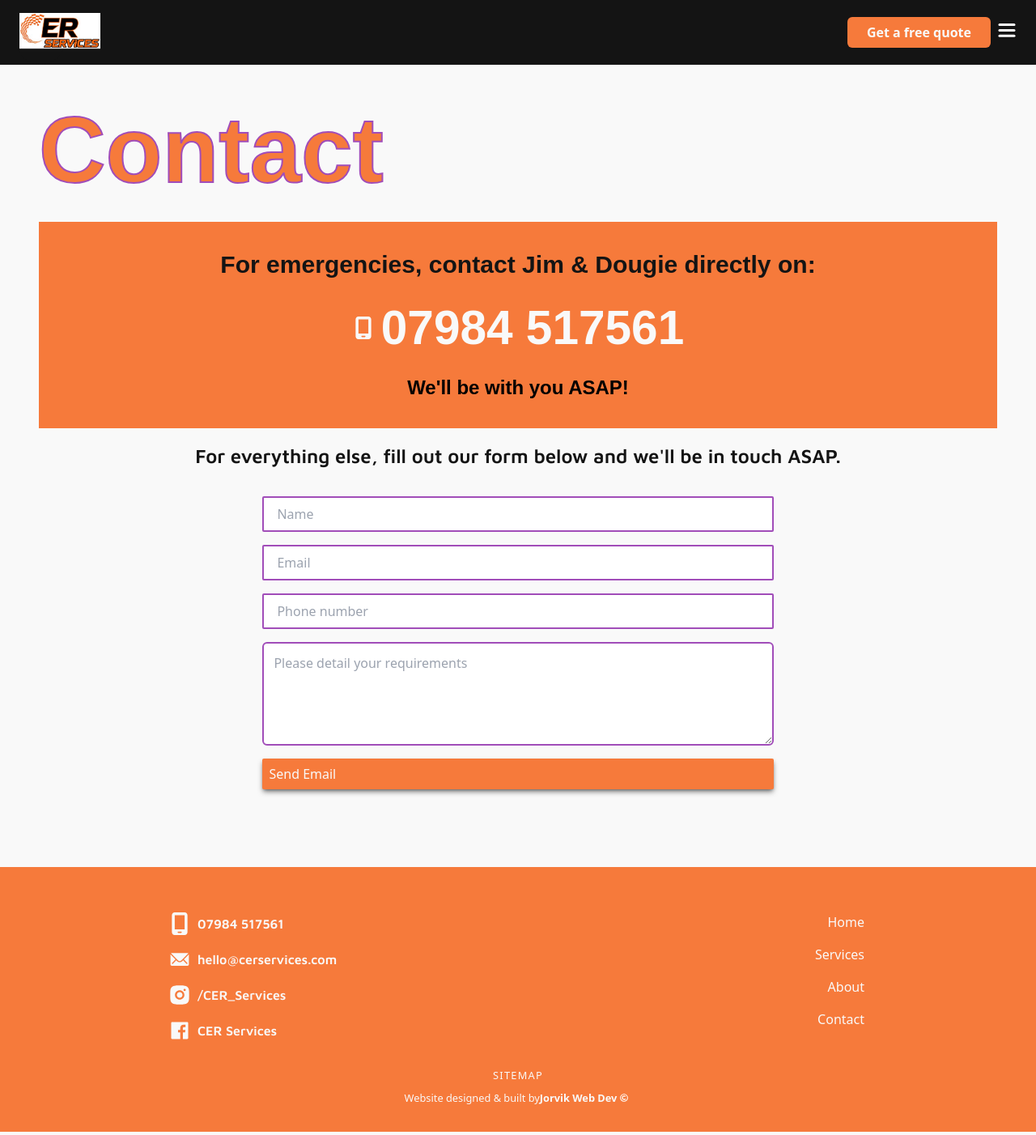
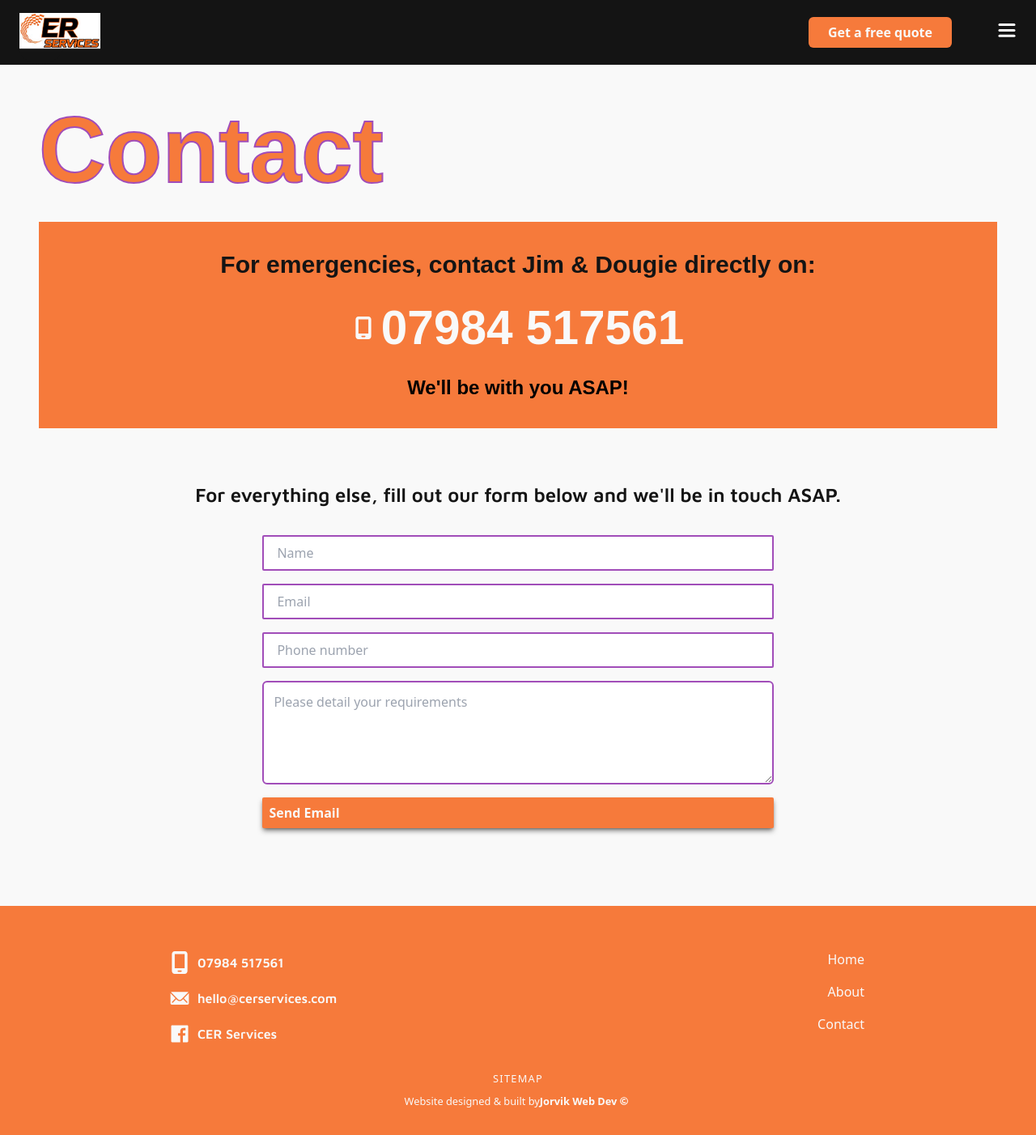
Before and after one commit to hannahf86/cer-services, a React (Vite) app: page /contact in a window 1280 px wide. Shown: the whole page at 81% size. Built offline with nearby package versions, Linux system fonts and the light colour scheme; a web font is replaced by a local one.

Commit message:
responsive design complete

```diff
--- a/src/Components/ReviewCard.jsx
+++ b/src/Components/ReviewCard.jsx
@@ -15,7 +15,7 @@ const ReviewCard = () => {
     cardContainer:
       "bg-white border border-4 border-accent rounded-md m-auto my-2 p-2 ",
     headline:
-      "text-center font-bold text-accent text-lg lg:text-sm md:text-base font-outline-1",
+      "text-center font-bold text-accent text-lg lg:text-xl md:text-base font-outline-1",
     review: "text-center text-black text-md px-4",
     name: "text-accent text-base text-right font-bold mt-6 px-6",
   };
@@ -25,9 +25,11 @@ const ReviewCard = () => {
     infinite: true,
     speed: 800,
     autoplaySpeed: 4000,
-    slidesToShow: 3,
-    slidesToScroll: 3,
+    dots: true,
+    slidesToShow: 1,
+    slidesToScroll: 1,
     initialSlide: 0,
+    autoplay: true,
     responsive: [
       {
         breakpoint: 1024,
@@ -73,7 +75,7 @@ const ReviewCard = () => {
               <h2 className={styles.headline}>{review.headline}</h2>
               <FaQuoteRight className="ml-2 text-accent stroke-1 stroke-attention" />
             </div>
-            <div className="flex justify-between px-20 mb-4">
+            <div className="flex justify-between px-20 mb-4 lg:mx-40">
               <HiMiniStar size={25} className="text-star" />
               <HiMiniStar size={25} className="text-star" />
               <HiMiniStar size={25} className="text-star" />
--- a/src/Components/ReviewData.js
+++ b/src/Components/ReviewData.js
@@ -21,7 +21,7 @@ const reviewData = [
     name: "Chris",
     date: "Nov",
     review:
-      "Jim and Dougie are really good at what they do, can ring them up and they will get you in ASAP. They dont just do jobs without asking you. Reasonable with there prices. Cheers car lads!",
+      "Jim and Dougie are really good at what they do, can ring them up and they will get you in ASAP. They dont just do jobs without asking you. Reasonable with there prices. Cheers lads!",
   },
 ];
 
--- a/src/Layout/Footer.jsx
+++ b/src/Layout/Footer.jsx
@@ -19,7 +19,7 @@ const Footer = () => {
 
     rightCol:
       "mx-6 mt-6 col-start-1 row-start-2 flex justify-between col-span-2 text-center sm:col-start-2 sm:row-start-1 sm:flex-col sm:ml-0 sm:text-right sm:self-center sm:mr-6 sm:mt-0 md:mr-12",
-    link: "text-white my-1 hover:bg-orange hover:text-accent py-1 px-1",
+    link: "text-white my-1 hover:bg-orange hover:text-black py-1 px-1",
 
     bottomRow: "col-start-1 col-end-3 flex justify-center mt-6",
     webTextContainer:
@@ -41,13 +41,13 @@ const Footer = () => {
             <IoIosMail size={28} className={styles.icon} />{" "}
             <p className="ml-2 text-white">hello@cerservices.com</p>
           </div>
-
+          {/*
           <a href="">
             <div className="flex items-center">
               <RiInstagramFill size={28} className={styles.icon} />{" "}
               <p className="ml-2 text-white">/CER_Services</p>
             </div>
-          </a>
+          </a> */}
 
           <a href="https://www.facebook.com/profile.php?id=61562553350683">
             <div className="flex items-center">
@@ -69,9 +69,7 @@ const Footer = () => {
         <Link to="/" className={styles.link}>
           Home
         </Link>
-        <Link to="services" className={styles.link}>
-          Services
-        </Link>
+
         <Link to="about" className={styles.link}>
           About
         </Link>
--- a/src/Layout/RootNav.jsx
+++ b/src/Layout/RootNav.jsx
@@ -50,17 +50,17 @@ const RootNav = () => {
     container: "fixed w-full h-20 bg-black z-40",
     logo: "absolute left-6 top-4 z-[99] ",
     fullMenu:
-      "bg-black/80 fixed w-full h-screen p-20 md:p-0 flex flex-col justify-center items-center z-30 md:w-2/6",
+      "bg-black/80 fixed w-full h-screen p-20 md:p-0 flex flex-col justify-center items-center z-30 md:w-3/6",
     menuItem:
       "bg-accent text-white w-60 h-16 rounded-lg flex justify-center items-center my-8 hover:bg-black hover:text-attention",
     menuIcon: "mr-2 tracking-widest text-md sm:text-md",
   };
 
   const desktopStyles = {
-    nav: "hidden lg:block bg-transparent z-40 absolute top-7 right-6 mr-8",
+    nav: "hidden lg:fixed lg:block bg-transparent z-40 absolute top-7 right-6 mr-8",
     link: "font-bold mx-12 text-white hover:bg-accent p-2 rounded-sm",
     button:
-      "bg-accent text-white font-bold text-center text-sm px-6 py-2 my-3 rounded-md hover:outline outline-4 outline-offset-4 outline-attention mb-12",
+      "bg-accent text-white font-bold text-center text-sm px-6 py-2 my-3 mr-12 rounded-md hover:outline outline-4 outline-offset-4 outline-attention mb-12",
   };
   const fixedBottomCTA = {
     background:
--- a/src/Pages/About.jsx
+++ b/src/Pages/About.jsx
@@ -18,7 +18,7 @@ const About = () => {
     cTATag: "text-accent text-center mt-4 text-md font-light",
     buttonContainer: "flex justify-center my-4",
     button:
-      "bg-accent font-bold text-sm text-white flex flex-col text-center p-2 w-5/6 m-auto rounded-sm shadow-md shadow-black/50 hover:shadow-inner hover:shadow-black/50 hover:text-black hover:outline outline-2 outline-offset-4 outline-accent",
+      "bg-accent font-bold text-sm text-white flex flex-col text-center p-2 w-5/6 lg:w-2/6 m-auto rounded-sm shadow-md shadow-black/50 hover:shadow-inner hover:shadow-black/50 hover:text-black hover:outline outline-2 outline-offset-4 outline-accent",
   };
 
   return (
@@ -49,7 +49,7 @@ const About = () => {
           <br />
         </p>
         <div className="lg:grid grid-cols-2">
-          <p className="text-base mx-8 md:text-md md:mx-12 lg:ml-8 lg:mt-16 text-justify lg:pt-12">
+          <p className="text-base mx-8 md:text-md md:mx-12 lg:ml-8 text-justify lg:pt-12">
             Your trust matters to us, and we're committed to getting you back on
             the road quickly and safely. For reliable, friendly service you can
             count on, come to Jim and Dougie at CER Services, where you’re
--- a/src/Pages/Contact.jsx
+++ b/src/Pages/Contact.jsx
@@ -50,13 +50,13 @@ const Contact = () => {
     background: "h-full w-full px-6 xs:px-8 sm:px-12",
     sectionTitle:
       "text-6xl text-left pt-32 mb-2 text-accent font-bold font-outline-2",
-    tagline: "text-black my-4 text-center text-base",
+    tagline: "text-black my-4 text-center text-base lg:mt-16",
     form: "p-4 w-full md:w-4/6 m-auto mt-4 flex flex-col justify-center mb-20",
     input: "py-2 pl-4 border-2 border-attention rounded-sm mx-auto mb-4 w-5/6 ",
     message:
       "py-3 pl-3 border-2 border-attention h-32 rounded-md mx-auto mb-4 h-28 w-5/6",
     button:
-      "bg-accent text-sm text-white flex flex-col text-center p-2 w-5/6 m-auto rounded-sm shadow-md shadow-black/50 hover:shadow-inner hover:shadow-black/50 hover:text-black hover:outline outline-2 outline-offset-4 outline-accent",
+      "bg-accent font-bold text-sm text-white flex flex-col text-center p-2 w-5/6 m-auto rounded-sm shadow-md shadow-black/50 hover:shadow-inner hover:shadow-black/50 hover:text-black hover:outline outline-2 outline-offset-4 outline-accent",
   };
 
   return (
--- a/src/Pages/Landing.jsx
+++ b/src/Pages/Landing.jsx
@@ -26,17 +26,17 @@ const Landing = () => {
   const styles = {
     background: "pt-20 h-full w-full",
 
-    headlineContainer: "absolute top-24 bg-transparent",
+    headlineContainer: "absolute top-24 lg:top-36 bg-transparent",
     headlineTitle:
-      "text-accent text-2xl sm:text-3xl text-left px-4 bg-transparent xs:px-8 sm:px-12",
+      "text-accent text-xl sm:text-3xl text-left px-4 bg-transparent xs:px-8 sm:px-12",
     subtitle:
       "font-body text-white text-base sm:text-lg font-light text-left px-4 pb-2 bg-transparent xs:pt-4 xs:px-8 sm:px-12",
-    listContainer: "flex-col px-6 mt-4 xs:pt-2 sm:px-12",
+    listContainer: "flex-col px-4 mt-4 xs:px-8 xs:pt-2 sm:px-12",
     listItem:
       "font-headers font-bold flex justify-start items-center bg-transparent sm:text-base text-white my-1 xs:my-2 sm:my-6 md:my-2",
     check: "text-green bg-transparent mr-2",
     button:
-      "absolute right-4 xs:right-4 xs:mt-2 xsSm:right-0 xsSm:mt-12 sm:px-8 sm:py-4 md:top-60 md:right-0 bg-accent text-sm text-white flex flex-col text-center p-2 rounded-sm  hover:shadow-inner hover:shadow-black/50 hover:text-black hover:outline outline-2 outline-offset-4 outline-accent",
+      "absolute right-0 xs:mt-2 xsSm:right-0 xsSm:mt-12 sm:px-8 sm:py-4 md:top-60 lg:hidden md:right-0 bg-accent text-sm text-white flex flex-col text-center p-2 rounded-sm  hover:shadow-inner hover:shadow-black/50 hover:text-black hover:outline outline-2 outline-offset-4 outline-accent",
     buttonIcon: "mx-auto mb-1 font-outline-2",
 
     sectionTitle:
```
